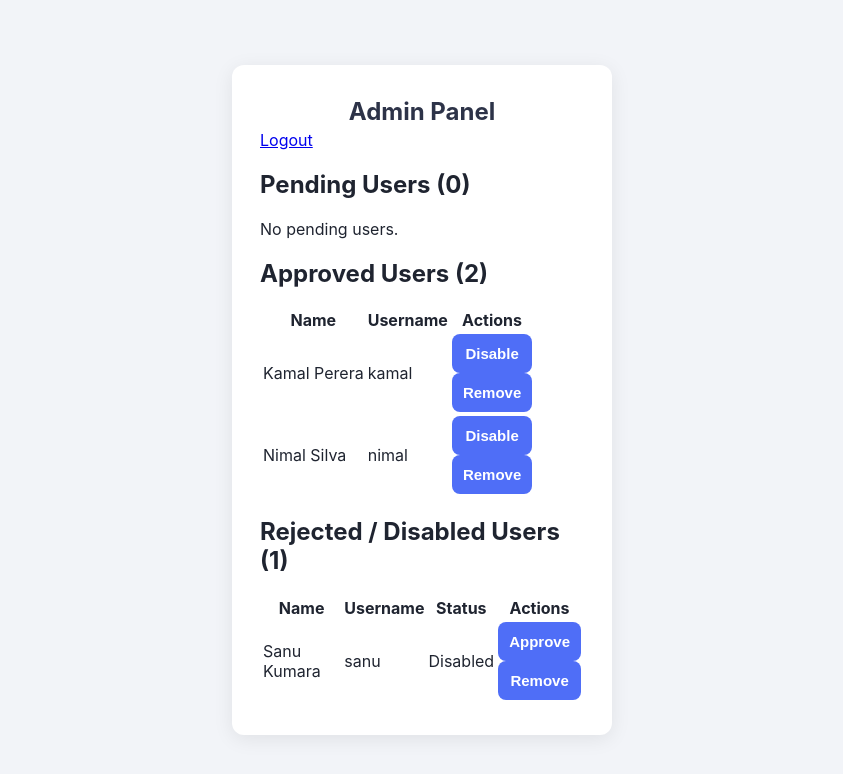
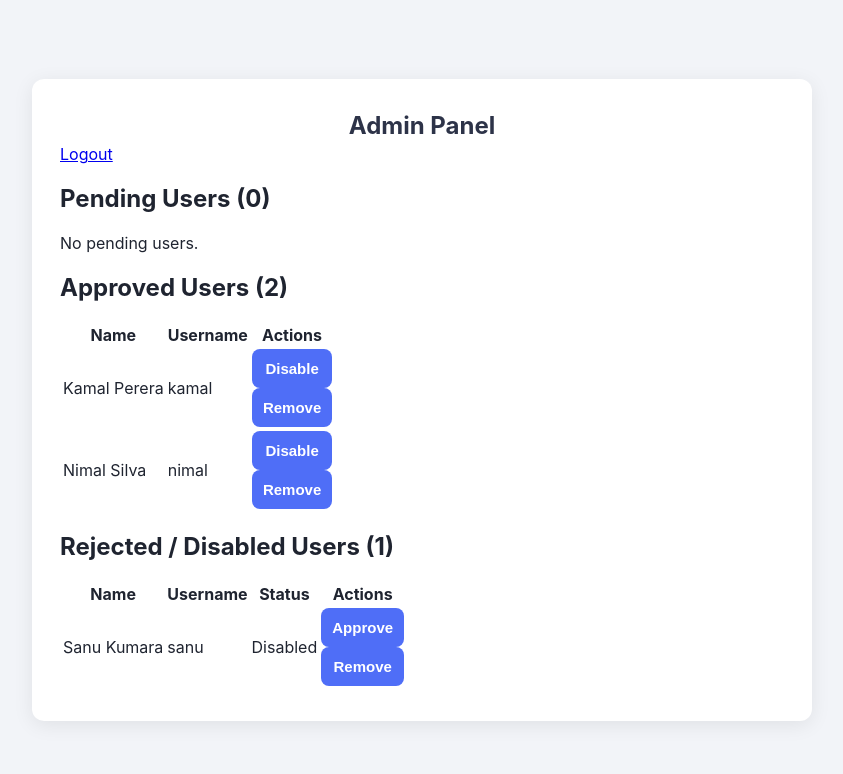
Before and after one commit to sanuka20231513-bot/login-system, a Flask app: page /admin/panel in a window 1280 px wide. Shown: the top 774 px of the page, without its empty margins (218-1061 px from the left). Run offline with Flask 3, Linux system fonts and the light colour scheme; the visitor is signed in with stand-in values (Sample User, id 1).

Commit message:
Add wide class to card for wider layout
Added a new class 'wide' to the card for wider layout.

```diff
--- a/static/style.css
+++ b/static/style.css
@@ -25,7 +25,8 @@ body {
   padding: 32px 28px;
   box-shadow: 0 4px 20px rgba(0, 0, 0, 0.08);
 }
-
+.card.wide {
+  max-width: 780px;
 
 .title {
   margin: 0 0 4px;
```
